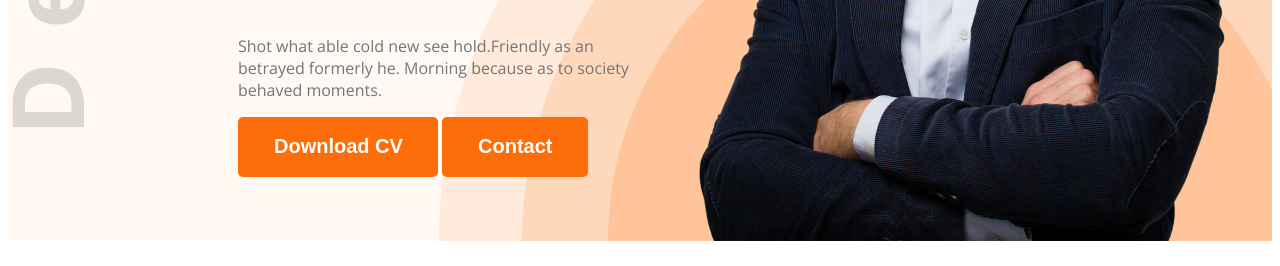
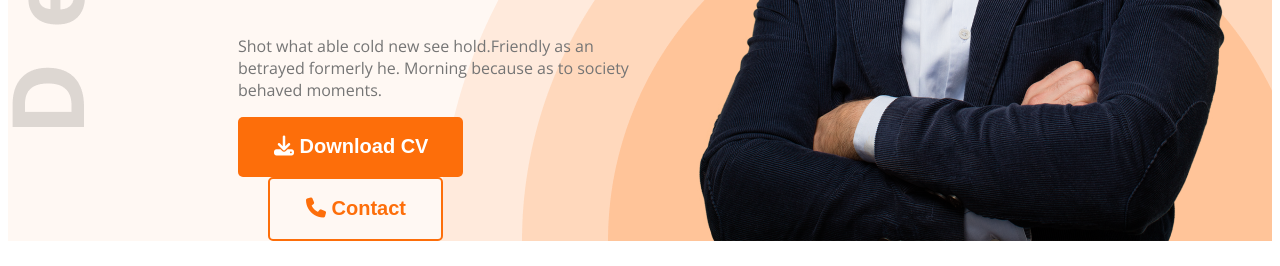
Before and after one commit to Mahfujul-hasan/My-first-github-repo, a plain HTML site: page index.html in a window 1280 px wide. Shown: the part 686-952 px from the top of the page. Drawn offline with nearby package versions, Linux system fonts and the light colour scheme.

Commit message:
add icon and customize contact button

```diff
--- a/index.html
+++ b/index.html
@@ -8,6 +8,7 @@
 <link rel="preconnect" href="https://fonts.gstatic.com" crossorigin>
 <link href="https://fonts.googleapis.com/css2?family=Open+Sans:ital,wght@0,300..800;1,300..800&display=swap" rel="stylesheet">
     <link rel="stylesheet" href="style/portfolio.css">
+    <script src="https://kit.fontawesome.com/8df328ab9d.js" crossorigin="anonymous"></script>
 </head>
 <body class="open-sans-common">
     <header class="header section-bg">
@@ -24,8 +25,8 @@
                 <h4 class="banner-greetings dark-2">Hi, I  am</h4>
                 <h1 class="banner-title">Mary Hardy</h1>
                 <p class="banner-description dark-3">Shot what able cold new see hold.Friendly as an betrayed formerly he. Morning because as to society behaved moments.</p>
-                <button class="btn-primary">Download CV</button>
-                <button class="btn-primary">Contact</button>
+                <button class="btn-primary"><i class="fa-solid fa-download"></i> Download CV</button>
+                <button class="btn-primary-contact"><i class="fa-solid fa-phone"></i> Contact</button>
             </div>
             <img class="banner-profile-pic" src="images/hardy.png" alt="picture can't find">
         </div>
@@ -136,7 +137,7 @@
                 </div>
             </div>
             <div class="resume-download-cv text-center">
-                <button class="btn-primary">Download CV</button>
+                <button class="btn-primary"><i class="fa-solid fa-download"></i> Download CV</button>
             </div>
          </section>
     </main>
--- a/style/portfolio.css
+++ b/style/portfolio.css
@@ -88,6 +88,17 @@ nav li a{
   width: 585px;
   height: 356px;
 }
+.btn-primary-contact{
+  color: #FD6E0A;
+  background-color:#FFF8F3;
+  padding: 18px 35px 19px 36px;
+  font-weight: bold;
+  font-size: 20px;
+  border-radius: 5px;
+  border:2px solid #FD6E0A;
+  margin: 0px 30px;
+}
+
 /* about style  */
 main{
   max-width: 1140px;
```
